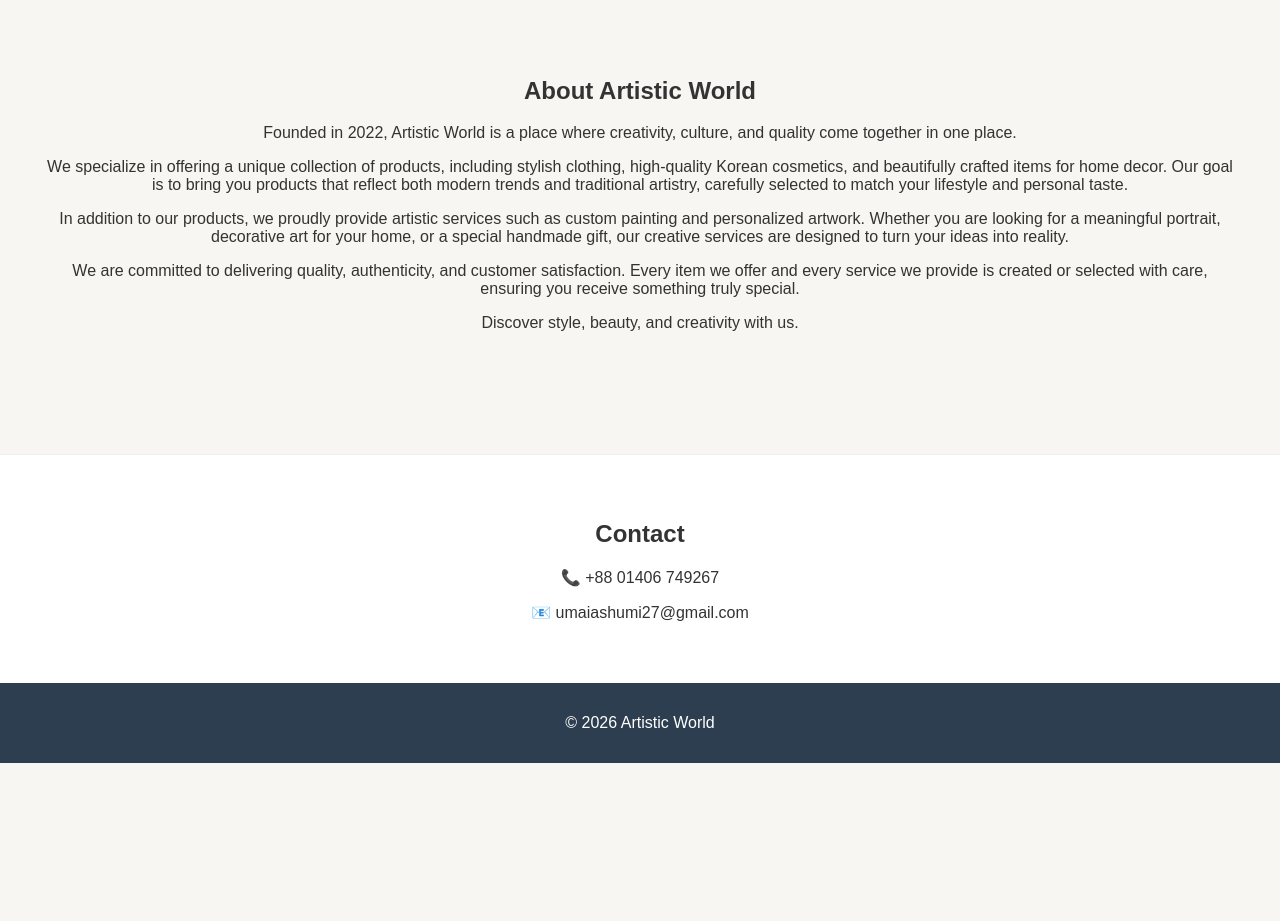
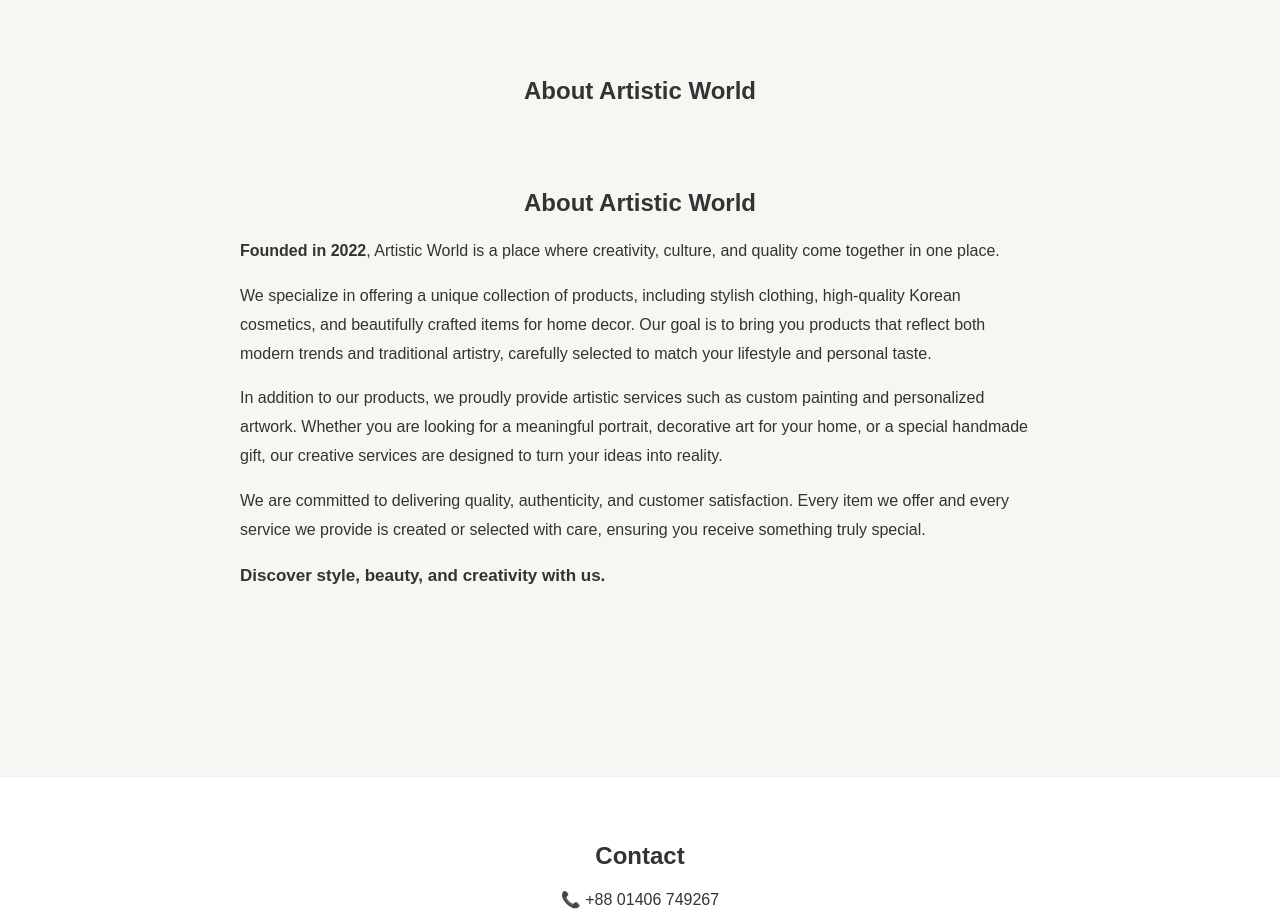
Before and after one commit to Umaiashumi/umaia-shumi.github.io, a website: page index.html in a window 1280 px wide. Shown: the part 820-1741 px from the top of the page. Before the commit the page ends 1583 px from the top, so only its background shows below. Drawn offline with Linux system fonts and the light colour scheme.

Commit message:
Update index.html

```diff
--- a/index.html
+++ b/index.html
@@ -179,7 +179,13 @@ footer {
   <h2>About Artistic World</h2>
 
   <p>
-    Founded in 2022, Artistic World is a place where creativity, culture, and quality come together in one place.
+   <section class="section" id="about">
+  <h2>About Artistic World</h2>
+
+  <div style="max-width: 800px; margin: auto; text-align: left; line-height: 1.8; font-size: 16px; color: #333;">
+
+    <p>
+      <strong>Founded in 2022</strong>, Artistic World is a place where creativity, culture, and quality come together in one place.
     </p>
 
     <p>
@@ -194,8 +200,12 @@ footer {
       We are committed to delivering quality, authenticity, and customer satisfaction. Every item we offer and every service we provide is created or selected with care, ensuring you receive something truly special.
     </p>
 
-  <p>
+    <p style="font-weight: bold; font-size: 17px;">
       Discover style, beauty, and creativity with us.
+    </p>
+
+  </div>
+</section>
   </p>
 </section>
   </p>
```
Lines whose indentation alone changed are shown as unchanged.
